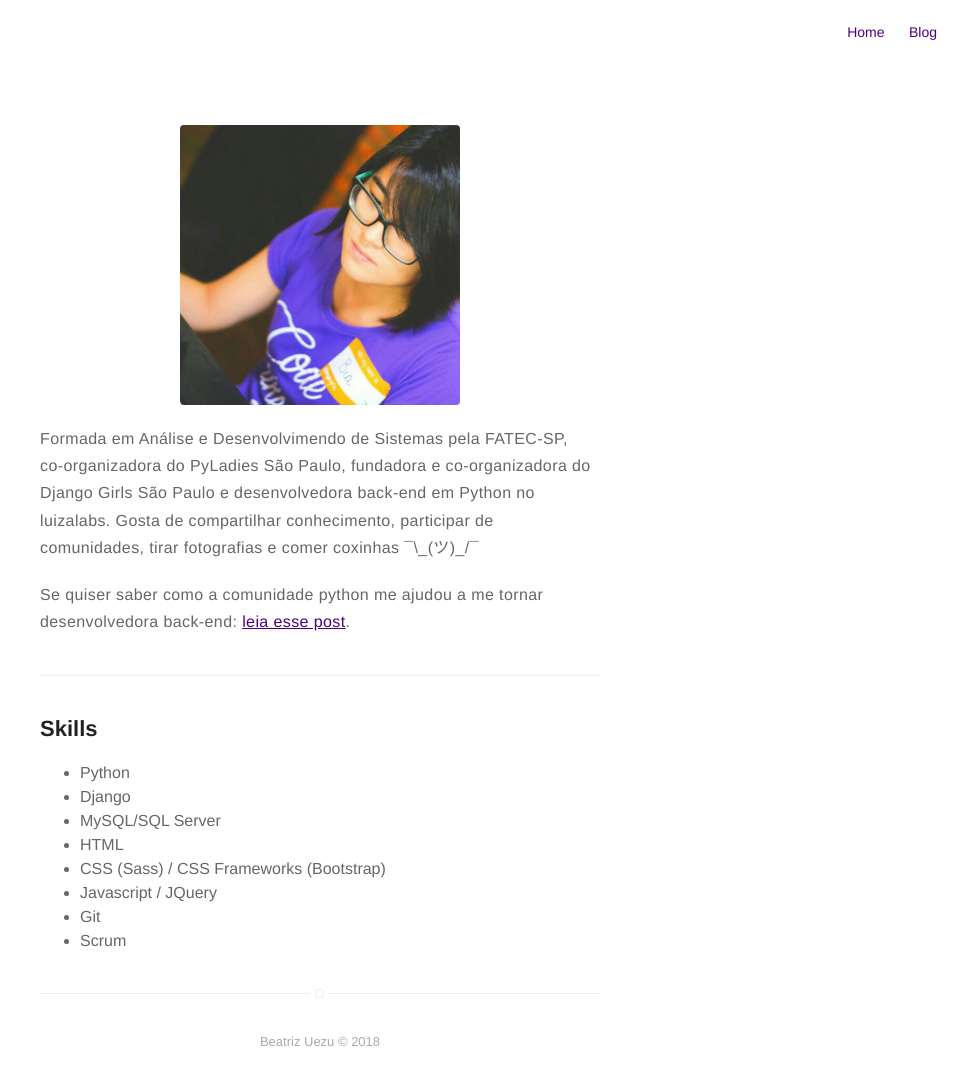
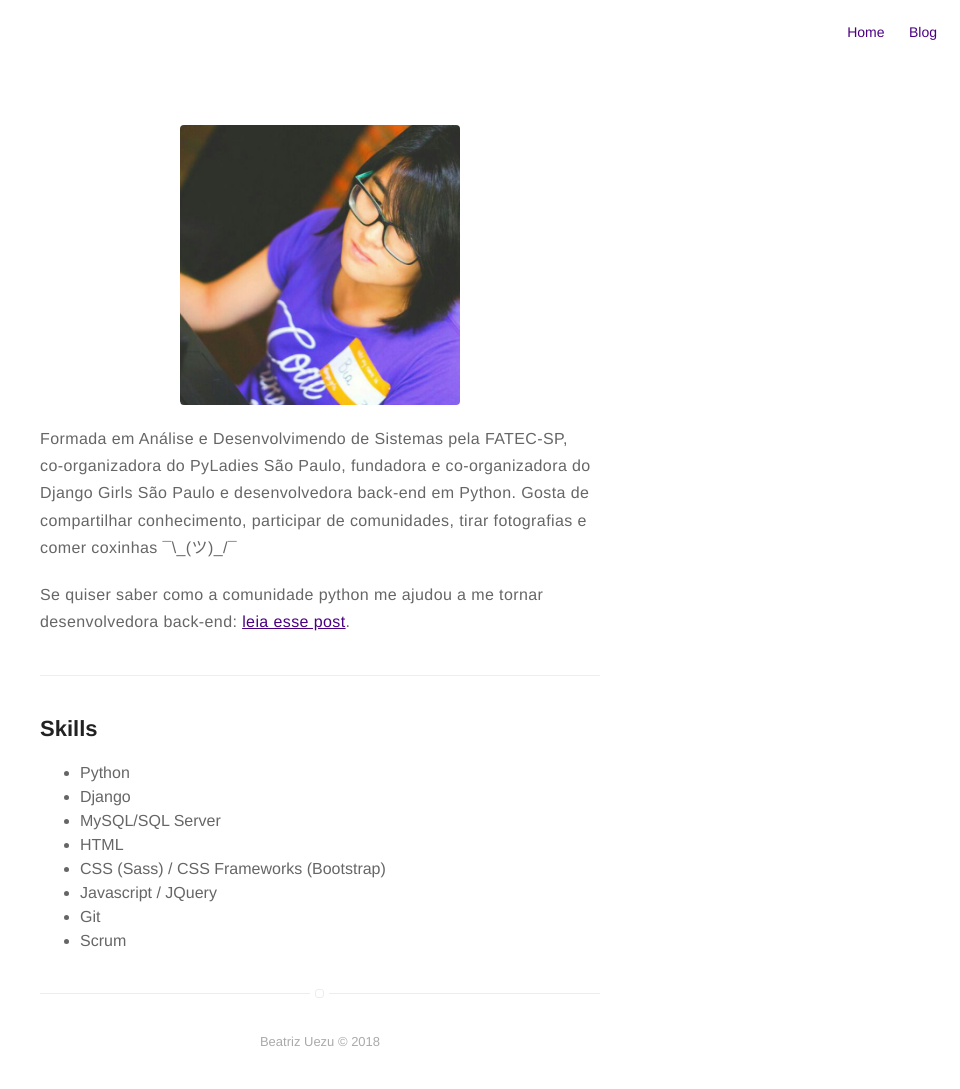
Before and after one commit to beatrizuezu/beatrizuezu.github.io, a Jekyll site: the page built from about.md, in a window 1280 px wide. Shown: the whole page, without its empty margins (320-1280 px from the left). Built offline with Jekyll 4.4.1, drawn with Linux system fonts in a browser that asks for light colours.

Commit message:
remove company

```diff
--- a/about.md
+++ b/about.md
@@ -4,7 +4,7 @@ layout: page
 ---
 ![Profile Image]({{ site.url }}/{{ site.picture }})
 
-<p>Formada em Análise e Desenvolvimendo de Sistemas pela FATEC-SP,<br>co-organizadora do PyLadies São Paulo, fundadora e co-organizadora do Django Girls São Paulo e desenvolvedora back-end em Python no luizalabs. Gosta de compartilhar conhecimento, participar de comunidades, tirar fotografias e comer coxinhas ¯\_(ツ)_/¯</p>
+<p>Formada em Análise e Desenvolvimendo de Sistemas pela FATEC-SP,<br>co-organizadora do PyLadies São Paulo, fundadora e co-organizadora do Django Girls São Paulo e desenvolvedora back-end em Python. Gosta de compartilhar conhecimento, participar de comunidades, tirar fotografias e comer coxinhas ¯\_(ツ)_/¯</p>
 
 Se quiser saber como a comunidade python me ajudou a me tornar desenvolvedora back-end: [leia esse post]({% post_url 2018-03-16-pyladies-e-django-girls-do-medo-ao-incentivo%}).
 
```
